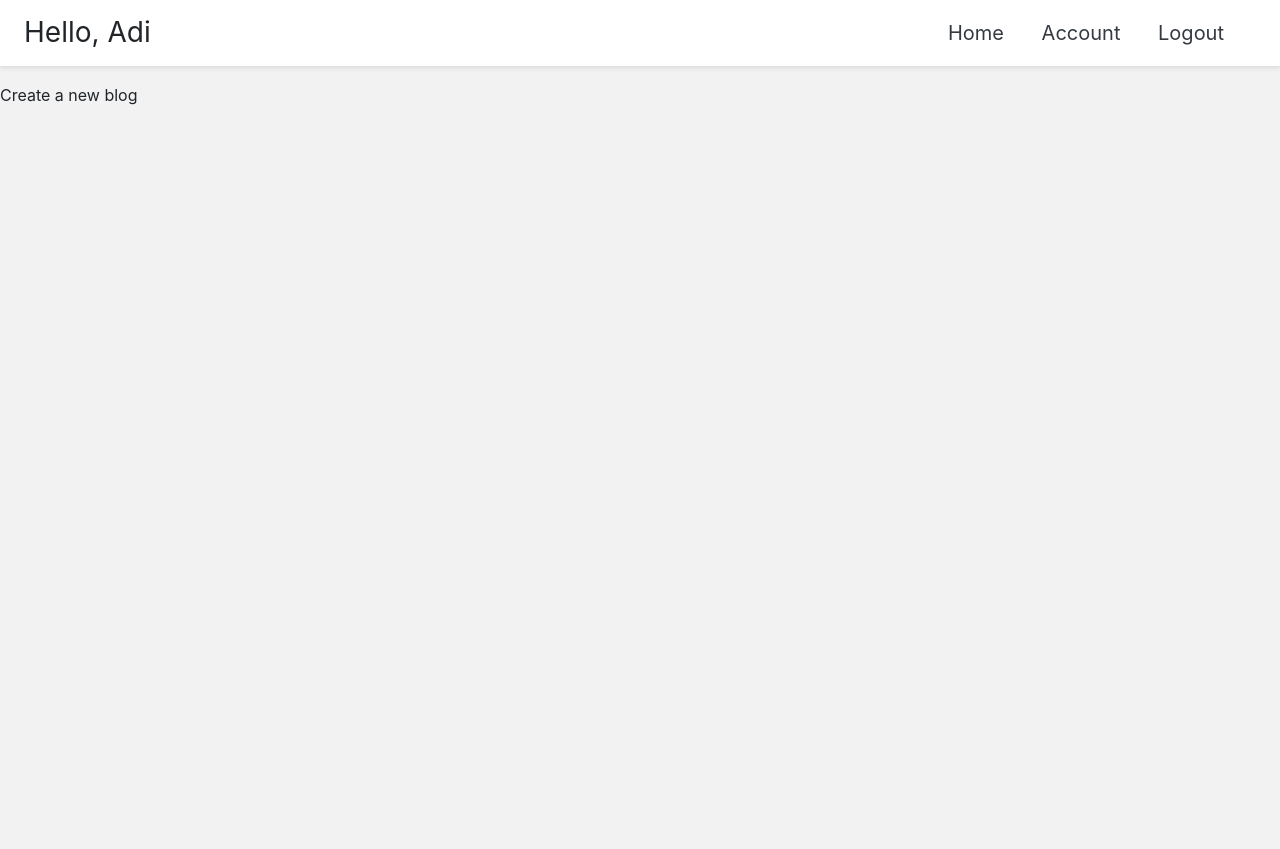
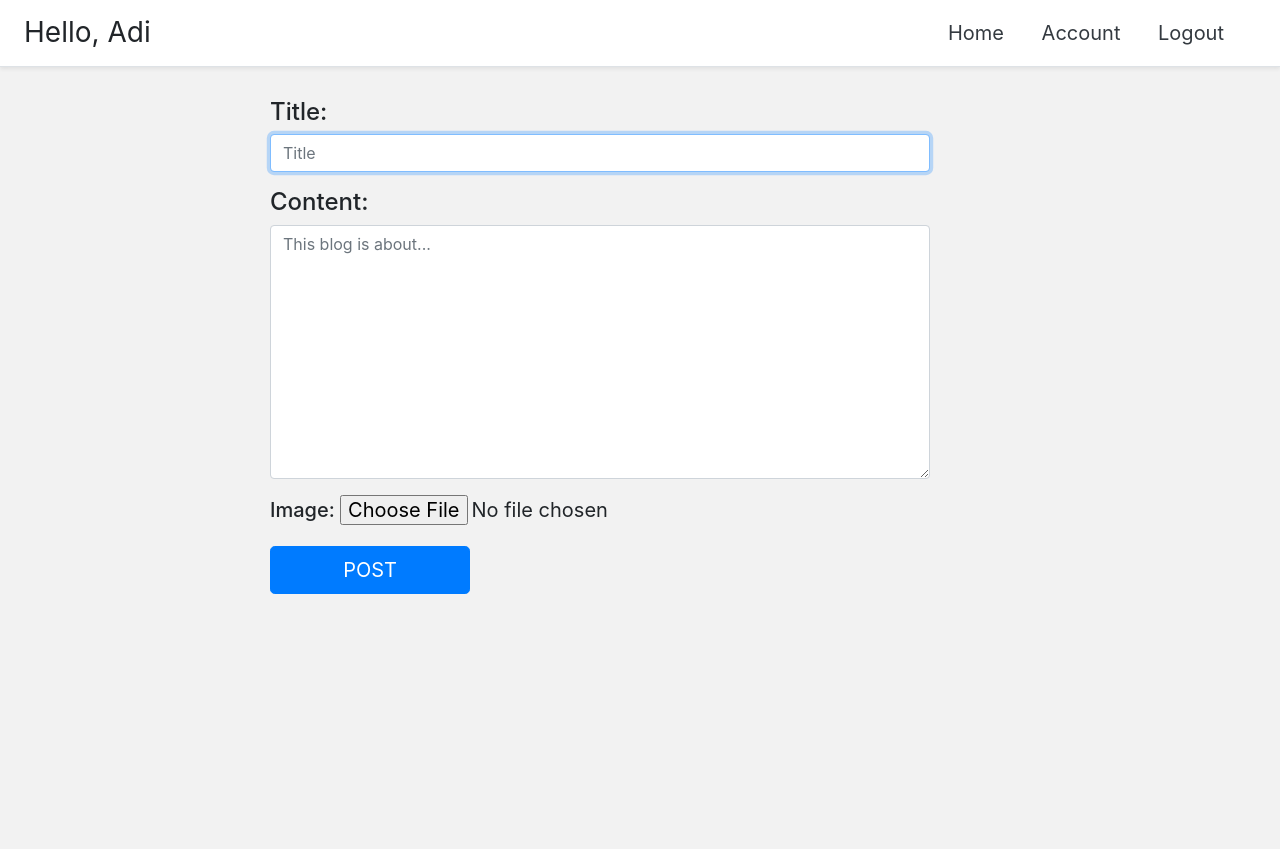
Before and after one commit to adidesh07/my-site, a Django app: page /blog/create/ in a window 1280 px wide. Shown: the top 849 px of the page. Run offline with Django 3.2, Linux system fonts and the light colour scheme; a user stored in the database is signed in; some libraries are stand-ins or nearby versions.

Commit message:
Added new blog feature

```diff
--- /dev/null
+++ b/src/blog/forms.py
@@ -0,0 +1,8 @@
+from django import forms
+from .models import BlogPost
+
+class CreateBlogPostForm(forms.ModelForm):
+
+    class Meta:
+        model = BlogPost
+        fields = ['title', 'body', 'image']
--- a/src/blog/templates/blog/create_blog.html
+++ b/src/blog/templates/blog/create_blog.html
@@ -1,6 +1,52 @@
 {% extends 'base.html' %}
+
+
 {% block content %}
 
-<p>Create a new blog</p>
+<style type="text/css">
+  .create-form {
+	    width: 100%;
+	    max-width: 100%;
+	    padding: 15px;
+	    margin: auto;
+  	}
 
-{% endblock %}
+  	.submit-button{
+  		max-width: 200px;
+  	}
+</style>
+
+<div class="container">
+	<div class="row">
+		<div class="col-lg-9 offset-lg-1">
+			<form class="create-form" method="post" enctype="multipart/form-data">{% csrf_token %}
+
+				<!-- title -->
+				<div class="form-group h4">
+					<label for="id_title">Title:</label>
+					<input class="form-control" type="text" name="title" id="id_title" placeholder="Title" required autofocus>
+				</div>
+
+				<!-- Body -->
+				<div class="form-group h4">
+					<label for="id_body">Content:</label>
+					<textarea class="form-control" rows="10" type="text" name="body" id="id_body" placeholder="This blog is about..." required></textarea>
+				</div>
+
+				<!-- Image -->
+				<div class="form-group h5">
+					<label for="id_image">Image:</label>
+					<input  type="file" name="image" id="id_image" accept="image/*" required>
+				</div>
+
+				<!-- Submit btn -->
+				<button class="submit-button btn btn-lg btn-primary btn-block" type="submit">POST</button>
+			</form>
+		</div>
+	</div>
+</div>
+
+
+
+
+{% endblock content %}
--- a/src/blog/urls.py
+++ b/src/blog/urls.py
@@ -1,8 +1,9 @@
 from django.urls import path
-from .views import create_blog_view
+from .views import create_blog_view, detail_blog_view
 
 app_name = 'blog'
 
 urlpatterns = [
     path('create/', create_blog_view, name='create'),
+    path('<slug>/', detail_blog_view, name='detail'),
 ]
--- a/src/blog/views.py
+++ b/src/blog/views.py
@@ -1,7 +1,32 @@
-from django.shortcuts import render
+from django.shortcuts import render, redirect, get_object_or_404
+from .forms import CreateBlogPostForm
+from account.models import Account
 from .models import BlogPost
-
 # Create your views here.
 
 def create_blog_view(request):
+    context = {}
+
+    user = request.user
+    if not user.is_authenticated:
+        return redirect('must_authenticate')
+
+    form = CreateBlogPostForm(request.POST or None, request.FILES or None)
+    if form.is_valid():
+        obj = form.save(commit=False)
+        author = Account.objects.filter(email=user.email).first()
+        obj.author = author
+        obj.save()
+        form = CreateBlogPostForm()
+
+    context['form'] = form
+
     return render(request, 'blog/create_blog.html', {})
+
+def detail_blog_view(request, slug):
+    context = {}
+
+    blog_post = get_object_or_404(BlogPost, slug=slug)
+    context['blog_post'] = blog_post
+
+    return render(request, 'blog/detail_blog.html', context)
--- a/src/mysite/urls.py
+++ b/src/mysite/urls.py
@@ -22,7 +22,8 @@ from personal.views import (home_screen_view)
 from account.views import (registration_view,
                            logout_view,
                            login_view,
-                           account_view)
+                           account_view,
+                           must_authenticate)
 
 urlpatterns = [
     path('admin/', admin.site.urls),
@@ -32,7 +33,7 @@ urlpatterns = [
     path('logout/', logout_view, name='logout'),
     path('login/', login_view, name='login'),
     path('account/', account_view, name='account'),
-
+    path('must_authenticate/', must_authenticate, name='must_authenticate'),
 
     # Password reset links (ref: https://github.com/django/django/blob/master/django/contrib/auth/views.py)
     path('password_change/done/',
--- a/src/personal/templates/personal/home.html
+++ b/src/personal/templates/personal/home.html
@@ -42,6 +42,7 @@
   <p class="lead">Hi! I have created this blog site as part of a project while learning Django and basics of HTML, CSS. This project utilises concepts like CRUD functionality and user registration.</p>
 </div>
 
+<div class="container">
     <div class="row">
 
         <!--Right "CREATE POST" bar-->
@@ -88,6 +89,6 @@
 
         <!--END Right "CREATE POST" column-->
     </div>
-
+</div>
 
 {% endblock content %}
```
Also changed, not shown: src/account/templates/account/account.html (+24 -0 lines), src/account/templates/account/must_authenticate.html (added, +22 -0 lines), src/account/views.py (+10 -0 lines), src/blog/templates/blog/detail_blog.html (added, +36 -0 lines), src/db.sqlite3, src/media_cdn/blog/1/First_Post-lionel-messi-4k-4.jpg (added), src/media_cdn/blog/1/Second_Post-20311.jpg (added).
